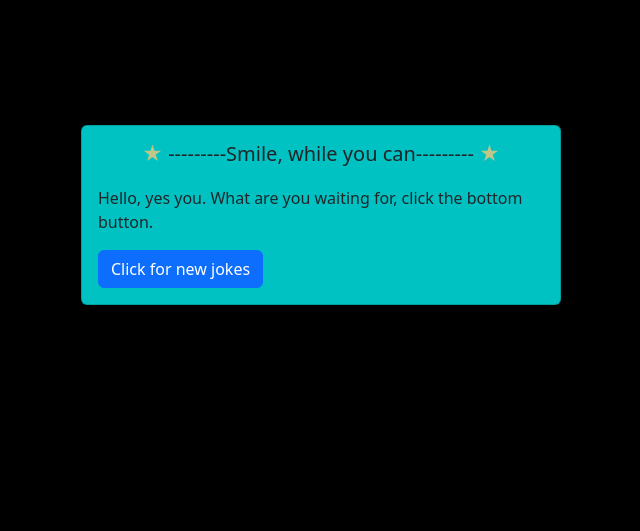
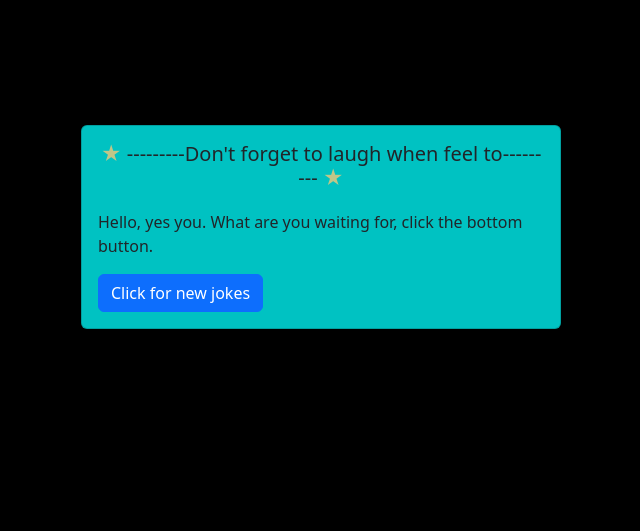
Before and after one commit to venusian6/JokeApi, a plain HTML site: page index.html in a window 1280 px wide. Shown: the part 153-684 px from the top of the page, without its empty margins (319-959 px from the left). Drawn offline with nearby package versions, Linux system fonts and the light colour scheme.

Commit message:
Update index.html
edit message

```diff
--- a/index.html
+++ b/index.html
@@ -19,7 +19,7 @@
       <div class="card-body">
         <h5 class="card-title" style="margin-bottom: 20px; text-align: center">
           <span> &#9733;</span>
-          ---------Smile, while you can---------
+          ---------Don't forget to laugh when feel to---------
           <span> &#9733;</span>
         </h5>
         <p class="card-text">
```
